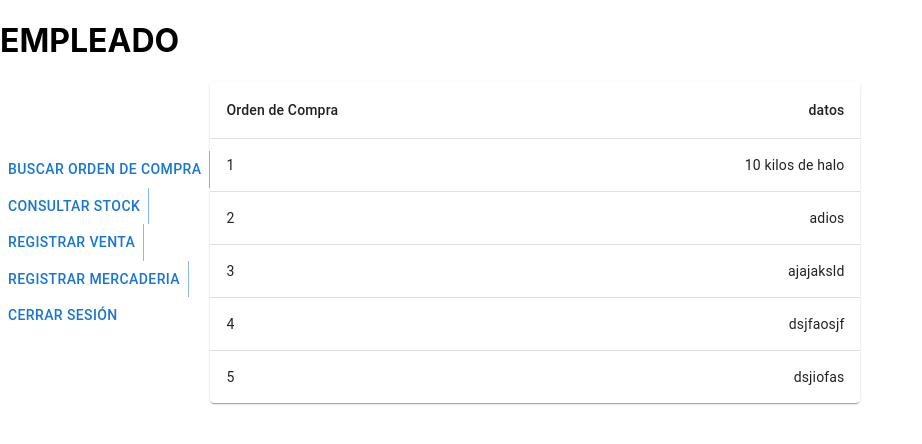
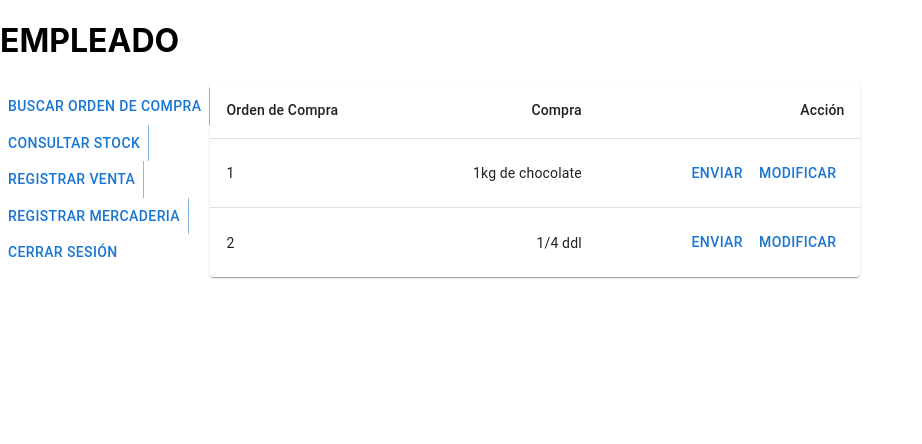
Before and after one commit to tomasbond02/sistema_control_stock, a Next.js app: page /indexEmp in a window 1280 px wide. Both pictures are taken after a click on the button "BUSCAR ORDEN DE COMPRA". Shown: the top 444 px of the page, without its empty margins (0-922 px from the left). Built offline with nearby package versions, Linux system fonts and the light colour scheme.

Commit message:
modificacion de ventanas

```diff
--- a/components/ordenCompraEmpleado.tsx
+++ b/components/ordenCompra/ordenCompraEmpleado.tsx
@@ -6,45 +6,32 @@ import TableContainer from '@mui/material/TableContainer';
 import TableHead from '@mui/material/TableHead';
 import TableRow from '@mui/material/TableRow';
 import Paper from '@mui/material/Paper';
-
-function createData(
-  name: number,
-  datas: string
-
-) {
-  return { name, datas};
-}
-
-const rows = [
-  createData(1, "10 kilos de halo"),
-  createData(2, "adios"),
-  createData(3,"ajajaksld"),
-  createData(4, "dsjfaosjf"),
-  createData(5, "dsjiofas"),
-];
+import { useState } from 'react';
+import Row from './row';
 
 export default function BasicTable() {
+  const [showModif, setShowModif] = useState(false)
+  const [rows, setRows] = useState([
+    { orden: 1, compra: "1kg de chocolate" },
+    { orden: 2, compra: "1/4 ddl" }
+  ])
+
   return (
     <TableContainer component={Paper}>
       <Table sx={{ minWidth: 650 }} aria-label="simple table">
         <TableHead>
           <TableRow>
             <TableCell>Orden de Compra</TableCell>
-            <TableCell align="right">datos</TableCell>
+            <TableCell align="right">Compra</TableCell>
+            <TableCell align="right">Acción</TableCell>
           </TableRow>
         </TableHead>
         <TableBody>
-          {rows.map((row) => (
-            <TableRow
-              key={row.name}
-              sx={{ '&:last-child td, &:last-child th': { border: 0 } }}
-            >
-              <TableCell component="th" scope="row">
-                {row.name}
-              </TableCell>
-              <TableCell align="right">{row.datas}</TableCell>
-            </TableRow>
-          ))}
+          {
+            rows.map((row: any, i: number) => (
+              <Row key={i} compra={row.compra} orden={row.orden} setRows={setRows}></Row>
+            ))
+          }
         </TableBody>
       </Table>
     </TableContainer>
--- /dev/null
+++ b/components/ordenCompra/row.tsx
@@ -0,0 +1,39 @@
+import { TableCell, TableRow, Button, TextField } from '@mui/material'
+import React, { useState } from 'react'
+
+interface RowProps {
+    orden: number;
+    compra: string;
+    setRows: (val: any) => void;
+}
+
+const Row = ({ orden, compra, setRows }: RowProps) => {
+    const [showModify, setShowModify] = useState(false);
+
+    function handleChange(e: any) {
+        setRows((rows: any) => rows.map((row: any) => {
+            return row.orden === orden ? { orden, compra: e.target.value } : row;
+        }))
+    }
+
+    return (
+        <TableRow sx={{ '&:last-child td, &:last-child th': { border: 0 } }}>
+            <TableCell component="th" scope="row">
+                {orden}
+            </TableCell>
+            <TableCell align="right">
+                {showModify ? <TextField inputProps={{style: {padding: '5px 0'}}} value={compra} onChange={handleChange}></TextField> : compra}
+            </TableCell>
+            <TableCell align='right'>
+            <Button onClick={() => alert("Orden enviada")}>Enviar</Button>
+                {
+                    showModify
+                        ? <Button onClick={() => setShowModify(false)}>Guardar</Button>
+                        : <Button onClick={() => setShowModify(true)}>Modificar</Button>
+                }
+            </TableCell>
+        </TableRow>
+    )
+}
+
+export default Row
--- /dev/null
+++ b/components/stock/addProductModal.tsx
@@ -0,0 +1,64 @@
+import { Box, Modal, Typography, TextField, Button } from '@mui/material'
+import React from 'react'
+
+const initialState = { producto: "", cantidad: 0 };
+
+const AddProductModal = ({ setRows }: any) => {
+    const [openModal, setOpenModal] = React.useState(false)
+    const [newProduct, setNewProduct] = React.useState(initialState)
+
+    function handleAdd() {
+        if (newProduct.producto) {
+            setRows((rows: any) => [...rows, newProduct])
+            setNewProduct(initialState);
+            handleClose();
+        }
+    }
+
+    function handleClose() {
+        setOpenModal(false)
+    }
+
+    function handleOpen() {
+        setOpenModal(true)
+    }
+
+    return (
+        <Box>
+            <Button variant="text" onClick={handleOpen}>
+                Agregar producto
+            </Button>
+            <Modal
+                open={openModal}
+                onClose={handleClose}
+                aria-labelledby="modal-modal-title"
+                aria-describedby="modal-modal-description"
+            >
+                <Box>
+                    <Typography id="modal-modal-title" variant="h6" component="h2">
+                        Agregar producto
+                    </Typography>
+                    <TextField
+                        id="porducto"
+                        label="producto"
+                        value={newProduct.producto}
+                        onChange={(e) => setNewProduct({ cantidad: newProduct.cantidad, producto: e.target.value })}
+                    />
+                    <TextField
+                        id="cantidad"
+                        label="cantidad"
+                        type='number'
+                        value={newProduct.cantidad}
+                        onChange={(e) => setNewProduct({ cantidad: Number(e.target.value), producto: newProduct.producto })}
+                    />
+
+                    <Button variant="text" onClick={handleAdd}>
+                        Guardar
+                    </Button>
+                </Box>
+            </Modal>
+        </Box>
+    )
+}
+
+export default AddProductModal
--- /dev/null
+++ b/components/stock/row.tsx
@@ -0,0 +1,32 @@
+import { TableCell, TableRow, Button, TextField } from '@mui/material'
+import React from 'react'
+
+interface RowProps {
+    cantidad: number;
+    producto: string;
+    setRows: (val: any) => void;
+}
+
+const Row = ({ cantidad, producto, setRows }: RowProps) => {
+
+    function handleChange(n: number) {
+        setRows((rows: any) => rows.map((row: any) => {
+            return row.producto === producto ? { producto, cantidad: row.cantidad + n } : row;
+        }))
+    }
+
+    return (
+        <TableRow sx={{ '&:last-child td, &:last-child th': { border: 0 } }}>
+            <TableCell component="th" scope="row">
+                {producto}
+            </TableCell>
+            <TableCell align='right'>
+            <Button onClick={() => handleChange(1)}>+</Button>
+            {cantidad}
+            <Button onClick={() => handleChange(-1)}>-</Button>
+            </TableCell>
+        </TableRow>
+    )
+}
+
+export default Row
--- /dev/null
+++ b/components/stock/stock.tsx
@@ -0,0 +1,44 @@
+import * as React from 'react';
+import Table from '@mui/material/Table';
+import TableBody from '@mui/material/TableBody';
+import TableCell from '@mui/material/TableCell';
+import TableContainer from '@mui/material/TableContainer';
+import TableHead from '@mui/material/TableHead';
+import TableRow from '@mui/material/TableRow';
+import Paper from '@mui/material/Paper';
+import { useState } from 'react';
+import Row from './row';
+import { Box } from '@mui/material';
+import AddProductModal from './addProductModal';
+
+export default function StockTable() {
+  const [rows, setRows] = useState([
+    { producto: "Chocolate", cantidad: 10 },
+    { producto: "Vainilla", cantidad: 20 }
+  ])
+
+  return (
+    <Box>
+      <Box>
+        <AddProductModal setRows={setRows} />
+      </Box>
+      <TableContainer component={Paper}>
+        <Table sx={{ minWidth: 650 }} aria-label="stock table">
+          <TableHead>
+            <TableRow>
+              <TableCell>Producto</TableCell>
+              <TableCell align="right">Cantidad</TableCell>
+            </TableRow>
+          </TableHead>
+          <TableBody>
+            {
+              rows.map((row: any, i: number) => (
+                <Row key={i} producto={row.producto} cantidad={row.cantidad} setRows={setRows}></Row>
+              ))
+            }
+          </TableBody>
+        </Table>
+      </TableContainer>
+    </Box>
+  )
+}
--- a/pages/indexEmp.tsx
+++ b/pages/indexEmp.tsx
@@ -3,12 +3,13 @@ import Router, { useRouter } from 'next/router'
 import styles from '../styles/employedStyles.module.css'
 import { Button, ButtonGroup } from '@mui/material'
 import { useState } from 'react'
-import BasicTable from '../components/ordenCompraEmpleado'
-
+import BasicTable from '../components/ordenCompra/ordenCompraEmpleado'
+import StockTable from '@/components/stock/stock'
 
 const Empleado: NextPage = () => {
   const router = useRouter()
-    const [showTable,setShowTable] = useState(false)
+  const [Component, setComponent] = useState<JSX.Element>()
+
 
   return (
     <div className={styles.general}>
@@ -16,19 +17,8 @@ const Empleado: NextPage = () => {
       <div className={styles.mainStyles}>
         <div >
           <ButtonGroup variant="text" className={styles.rightBar}>
-              <Button
-                onClick={() => {
-                  setShowTable(!showTable)
-                  console.log(showTable)
-                }}
-                >BUSCAR ORDEN DE COMPRA
-              </Button>
-              <Button
-                onClick={() => {
-
-                }}
-                >CONSULTAR STOCK
-              </Button>
+            <Button onClick={() => setComponent(<BasicTable />)}>BUSCAR ORDEN DE COMPRA</Button>
+            <Button onClick={() => setComponent(<StockTable />)}>CONSULTAR STOCK</Button>
             <Button
               onClick={() => {
 
@@ -50,7 +40,7 @@ const Empleado: NextPage = () => {
           </ButtonGroup>
         </div>
         <div>
-                {showTable && <BasicTable/>}
+          {Component}
         </div>
       </div>
     </div>
```
Also changed, not shown: components/modificarOrdenCompra.tsx (+8 -8 lines). Lines whose indentation alone changed are shown as unchanged.
